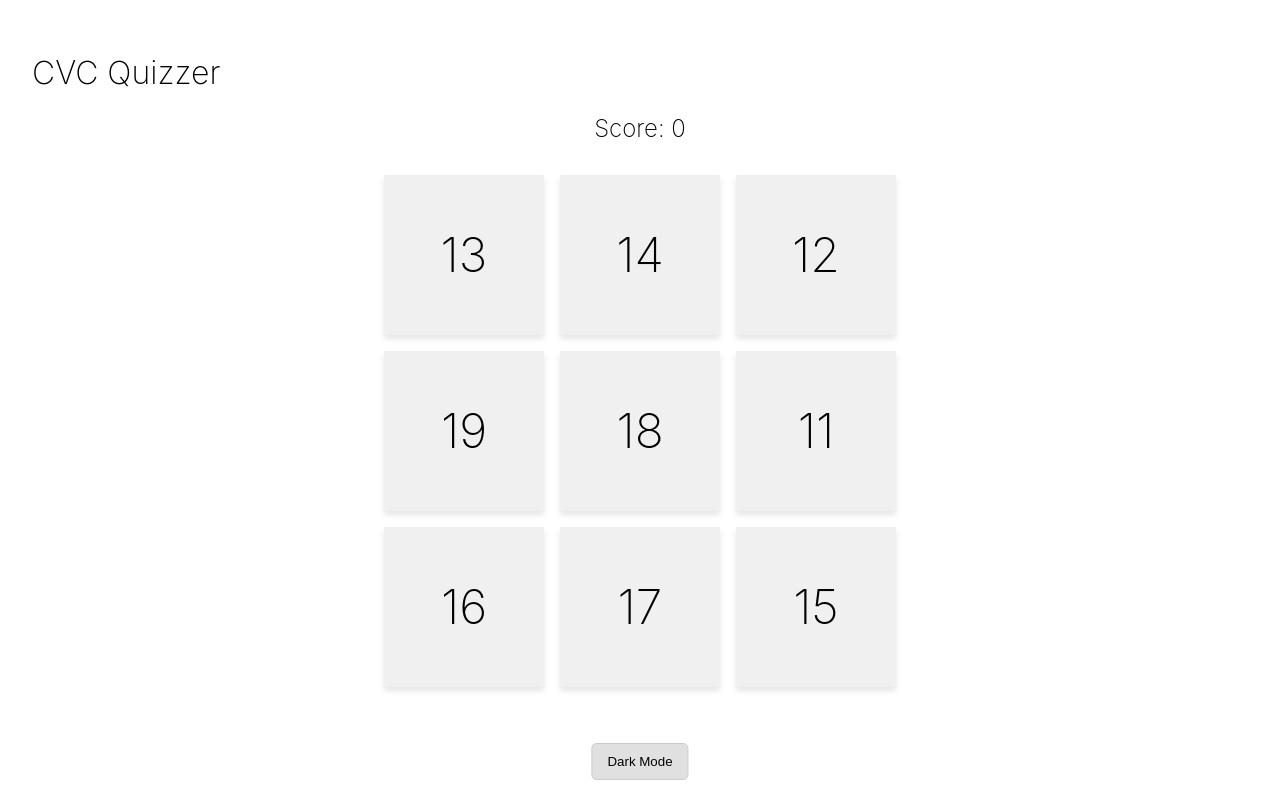
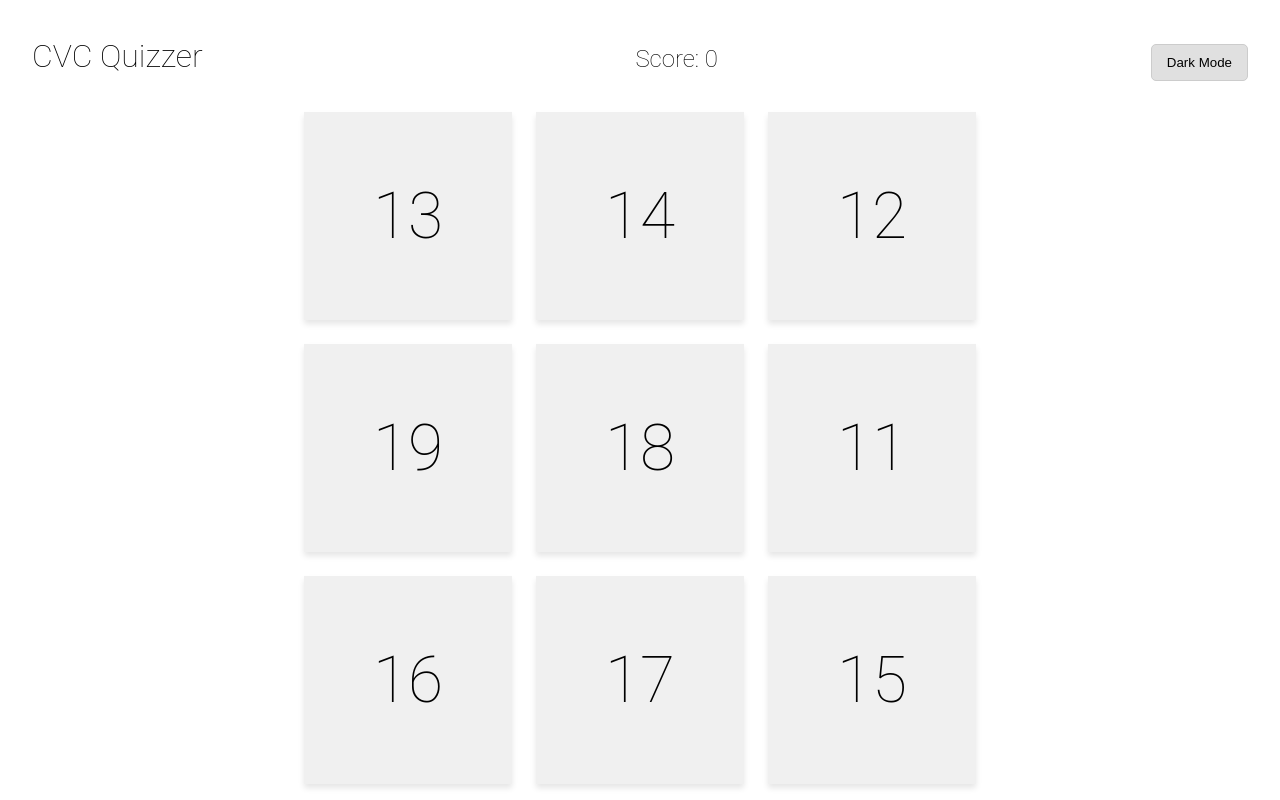
Before and after one commit to lunchboxer/cvc-quizzer, a SvelteKit app: page / in a window 1280 px wide. Built offline with nearby package versions, Linux system fonts and the light colour scheme; a web font is replaced by a local one.

Commit message:
responsive design

```diff
--- a/src/app.css
+++ b/src/app.css
@@ -34,12 +34,12 @@
 
 html,
 body {
+  font-family: 'Muli', Roboto, sans-serif;
+  font-weight: 200;
   background-color: var(--bg-color);
   color: var(--text-color);
-  transition: background-color 0.3s, color 0.3s;
   margin: 0;
   padding: 0;
-  font-family: -apple-system, BlinkMacSystemFont, 'Segoe UI', Roboto, Oxygen, Ubuntu, Cantarell, 'Open Sans', 'Helvetica Neue', sans-serif;
 }
 
 /* Ensure full page dark mode support */
--- a/src/routes/+page.svelte
+++ b/src/routes/+page.svelte
@@ -65,10 +65,42 @@
     }
 </script>
 
+<header>
+    <h1>CVC Quizzer</h1>
+    <div class="score">Score: {score}</div>
+    <div class="theme-toggle">
+        <button on:click={toggleTheme}>
+            {isDarkMode ? "Light Mode" : "Dark Mode"}
+        </button>
+    </div>
+</header>
+
 <main>
-  <h1>CVC Quizzer</h1>
-  <div class="game-container">
-    <div class="score">Score: {score}</div>
+    <div class="grid-container">
+        {#if cardIndex !== undefined}
+            <div
+                class="answer-buttons"
+                role="group"
+                aria-label="Answer Evaluation"
+            >
+                <button
+                    class="right-btn"
+                    aria-label="Mark as Correct"
+                    on:click|stopPropagation={() =>
+                        evaluateAnswer(cardIndex, true)}
+                >
+                    Right
+                </button>
+                <button
+                    class="wrong-btn"
+                    aria-label="Mark as Incorrect"
+                    on:click|stopPropagation={() =>
+                        evaluateAnswer(cardIndex, false)}
+                >
+                    Wrong
+                </button>
+            </div>
+        {/if}
         <div class="card-grid">
             {#each cards as card, index (card.word)}
                 <div
@@ -96,33 +128,10 @@
                 </div>
             {/each}
         </div>
-    {#if cardIndex !== undefined}
-      <div class="answer-buttons" role="group" aria-label="Answer Evaluation">
-        <button
-          class="right-btn"
-          aria-label="Mark as Correct"
-          on:click|stopPropagation={() => evaluateAnswer(cardIndex, true)}
-        >
-          Right
-        </button>
-        <button
-          class="wrong-btn"
-          aria-label="Mark as Incorrect"
-          on:click|stopPropagation={() => evaluateAnswer(cardIndex, false)}
-        >
-          Wrong
-        </button>
+        <div id="game-instructions" class="sr-only">
+            Flip cards to reveal CVC words. Evaluate each word as right or wrong
+            to score points.
         </div>
-    {/if}
-    <div id="game-instructions" class="sr-only">
-      Flip cards to reveal CVC words. Evaluate each word as right or wrong to
-      score points.
-    </div>
-  </div>
-  <div class="theme-toggle">
-    <button on:click={toggleTheme}>
-      {isDarkMode ? "Light Mode" : "Dark Mode"}
-    </button>
     </div>
 </main>
 
@@ -132,14 +141,21 @@
     }
 
     main {
-    padding: 2rem;
-  }
-
-  .game-container {
+        padding: 1rem;
         display: flex;
         flex-direction: column;
         align-items: center;
-    gap: 1rem;
+    }
+
+    .grid-container {
+        display: flex;
+        justify-content: space-between;
+        flex-wrap: wrap;
+        flex-direction: column;
+        align-items: center;
+        position: fixed;
+        bottom: 1rem;
+        width: calc(100% - 6rem);
     }
 
     .score {
@@ -149,18 +165,17 @@
 
     .card-grid {
         display: grid;
-    grid-template-columns: repeat(3, 1fr);
-    gap: 1rem;
-    max-width: 600px;
-    margin: 0 auto;
+        grid-template-columns: repeat(3, 1fr); /* Fixed 3 columns */
+        gap: 0.6rem; /* Default gap */
     }
 
     .card {
         aspect-ratio: 1;
         perspective: 1000px;
-    width: 10rem;
         cursor: pointer;
-    height: 10rem;
+        font-size: 2rem;
+        width: 6.4rem;
+        height: 6.4rem;
         box-shadow: 0 4px 6px rgba(0, 0, 0, 0.1);
         transition: transform 0.2s;
         color: var(--text-color);
@@ -198,13 +213,11 @@
     .card-front {
         background-color: var(--card-bg);
         color: var(--text-color);
-    font-size: 3rem;
     }
 
     .card-back {
         background-color: var(--card-bg-alt);
         color: var(--text-color);
-    font-size: 3rem;
         transform: rotateY(180deg);
     }
 
@@ -221,8 +234,8 @@
     .answer-buttons {
         display: flex;
         justify-content: center;
+        padding: 2rem;
         gap: 1rem;
-    margin-top: 1rem;
     }
 
     .answer-buttons button {
@@ -231,7 +244,6 @@
         cursor: pointer;
         color: var(--answer-button-text);
         border-radius: 4px;
-    transition: background-color 0.3s;
     }
 
     .answer-buttons button:hover {
@@ -247,14 +259,14 @@
         border-color: var(--success-color);
     }
 
-  .theme-toggle {
-    position: fixed;
-    bottom: 20px;
-    left: 50%;
-    transform: translateX(-50%);
-    z-index: 1000;
+    header {
+        display: flex;
+        justify-content: space-between;
+        flex-wrap: wrap;
+        align-items: baseline;
+        padding: 1rem 2rem;
+        margin-bottom: 1rem;
     }
-
     .theme-toggle button {
         background-color: var(--button-bg);
         color: var(--button-text);
@@ -282,4 +294,27 @@
         white-space: nowrap;
         border: 0;
     }
+    @media (min-width: 640px) {
+        main {
+            padding-bottom: 2rem;
+        }
+        .card-grid {
+            gap: 1rem;
+        }
+        .card {
+            width: 10rem;
+            height: 10rem;
+            font-size: 3rem;
+        }
+    }
+    @media (min-width: 768px) {
+        .card {
+            width: 13rem;
+            height: 13rem;
+            font-size: 4rem;
+        }
+        .card-grid {
+            gap: 1.5rem;
+        }
+    }
 </style>
```
Lines whose indentation alone changed are shown as unchanged.
